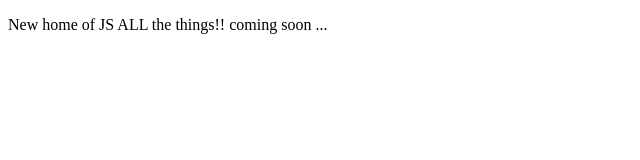
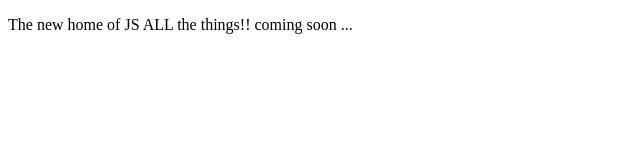
Before and after one commit to AgileAce/jsallthethings.co, a plain HTML site: page index.html in a window 1280 px wide. Shown: the full height of the page, 0-640 px from the left. Drawn offline with Linux system fonts and the light colour scheme.

```diff
--- a/index.html
+++ b/index.html
@@ -7,7 +7,7 @@
 </head>
 
 <body>
-    <p>New home of JS ALL the things!! coming soon ...</p>
+    <p>The new home of JS ALL the things!! coming soon ...</p>
 </body>
 
 </html>
```
